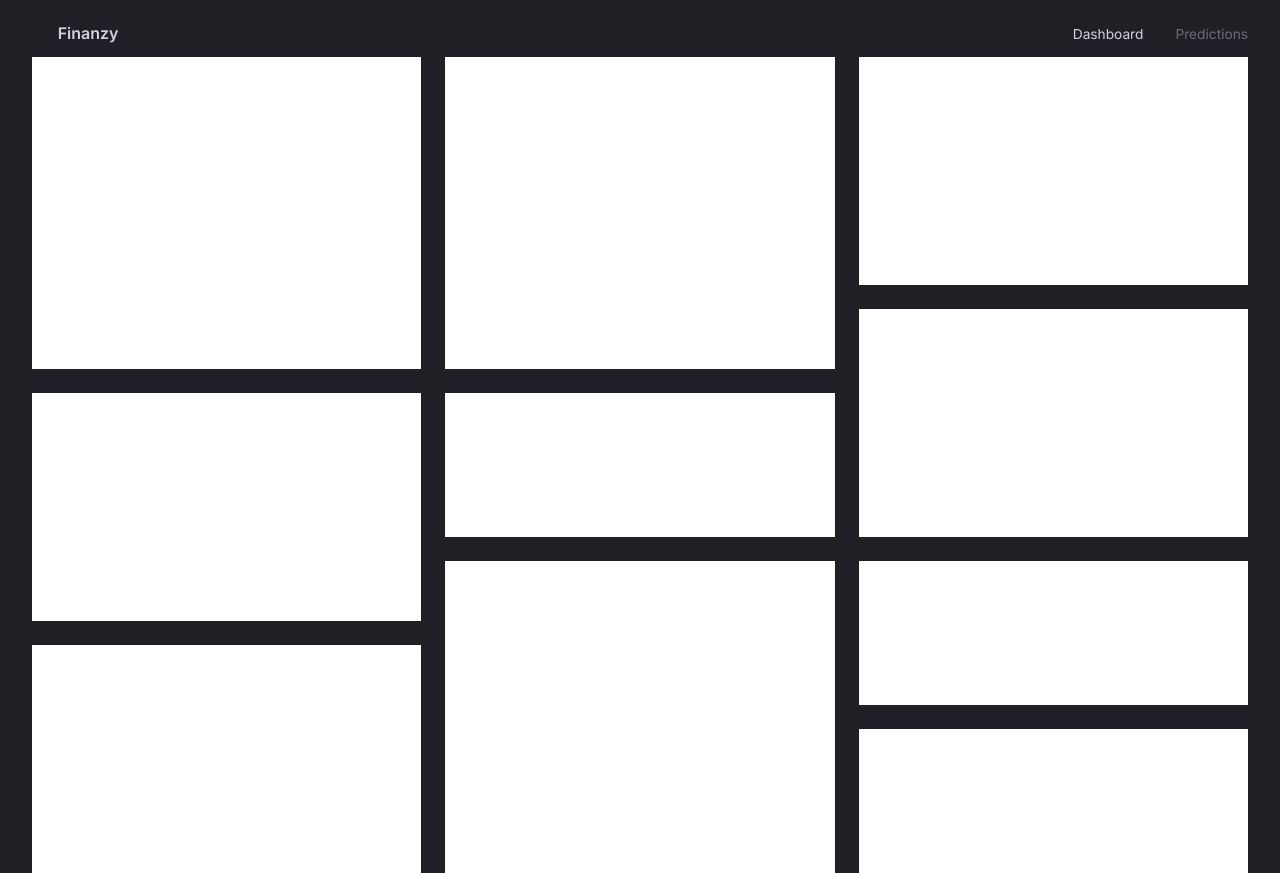
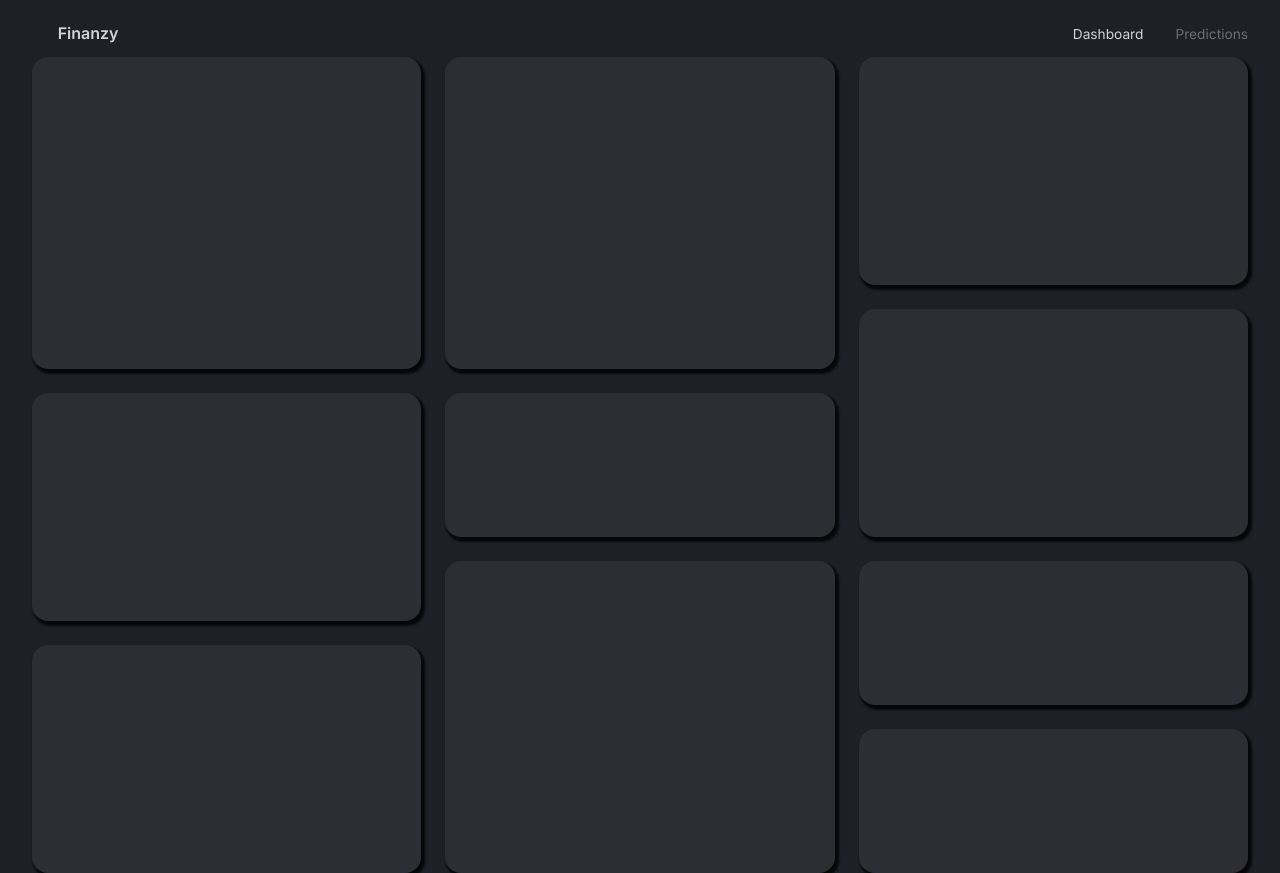
Before and after one commit to Naveen-works/Project-Finanzy, a React (Vite) app in the folder client/: page / in a window 1280 px wide. Built offline with nearby package versions, Linux system fonts and the light colour scheme; some icons are missing.

Commit message:
Some theme additions for grid comps

```diff
--- /dev/null
+++ b/client/src/components/DashboardBox.tsx
@@ -0,0 +1,10 @@
+import { Box } from "@mui/material";
+import { styled } from "@mui/material/styles";
+
+const DashboardBox = styled(Box)(({ theme }) => ({
+  backgroundColor: theme.palette.background.light,
+  borderRadius: "1rem",
+  boxShadow: "0.15rem 0.2rem 0.15rem 0.1rem rgba(0,0,0,0.8)",
+}));
+
+export default DashboardBox;
--- /dev/null
+++ b/client/src/scenes/dashboard/DashRow1.tsx
@@ -0,0 +1,15 @@
+import React from 'react'
+import DashboardBox from '@/components/DashboardBox'
+
+
+const DashRow1 = () => {
+    return (
+        <>
+         <DashboardBox   gridArea="a"></DashboardBox>
+        <DashboardBox   gridArea="b"></DashboardBox>
+        <DashboardBox   gridArea="c"></DashboardBox>
+        </>
+    )
+}
+
+export default DashRow1
--- /dev/null
+++ b/client/src/scenes/dashboard/DashRow2.tsx
@@ -0,0 +1,15 @@
+
+import DashboardBox from '@/components/DashboardBox'
+
+
+const DashRow2 = () => {
+    return (
+        <>
+            <DashboardBox   gridArea="d"></DashboardBox>
+            <DashboardBox   gridArea="e"></DashboardBox>
+            <DashboardBox   gridArea="f"></DashboardBox>
+        </>
+    )
+}
+
+export default DashRow2
--- /dev/null
+++ b/client/src/scenes/dashboard/DashRow3.tsx
@@ -0,0 +1,16 @@
+
+    import DashboardBox from '@/components/DashboardBox'
+
+
+    const DashRow3 = () => {
+        return (
+            <>
+                <DashboardBox   gridArea="g"></DashboardBox>
+            <DashboardBox   gridArea="h"></DashboardBox>
+            <DashboardBox   gridArea="i"></DashboardBox>
+            <DashboardBox   gridArea="j"></DashboardBox>
+            </>
+        )
+    }
+
+    export default DashRow3
--- a/client/src/scenes/dashboard/index.tsx
+++ b/client/src/scenes/dashboard/index.tsx
@@ -1,6 +1,7 @@
-import { Box, useMediaQuery, useTheme } from '@mui/material';
-import { minimalContentHeight } from '@mui/x-data-grid/hooks/features/rows/gridRowsUtils';
-import React from 'react'
+import { Box, useMediaQuery} from '@mui/material';
+import DashRow1 from './DashRow1';
+import DashRow2 from './DashRow2';
+import DashRow3 from './DashRow3';
 
 const gridTemplateLargeScreens=`
     "a b c"
@@ -49,7 +50,7 @@ const gridTemplateSmallScreens=`
 `
 
 const Dashboard= () => {
-    const {palette} =useTheme();
+
     const isAbove= useMediaQuery("(min-width:1200px)")
     return (
         <Box
@@ -67,16 +68,9 @@ const Dashboard= () => {
             gridAutoRows: "80px",
             gridTemplateAreas:gridTemplateSmallScreens
         }}>
-            <Box bgcolor="#fff"  gridArea="a"></Box>
-            <Box bgcolor="#fff"  gridArea="b"></Box>
-            <Box bgcolor="#fff"  gridArea="c"></Box>
-            <Box bgcolor="#fff"  gridArea="d"></Box>
-            <Box bgcolor="#fff"  gridArea="e"></Box>
-            <Box bgcolor="#fff"  gridArea="f"></Box>
-            <Box bgcolor="#fff"  gridArea="g"></Box>
-            <Box bgcolor="#fff"  gridArea="h"></Box>
-            <Box bgcolor="#fff"  gridArea="i"></Box>
-            <Box bgcolor="#fff"  gridArea="j"></Box>
+           <DashRow1/>
+           <DashRow2/>
+           <DashRow3/>
         </Box>
     )
 }
```
Also changed, not shown: client/src/expanded-theme.ts (+19 -13 lines).
